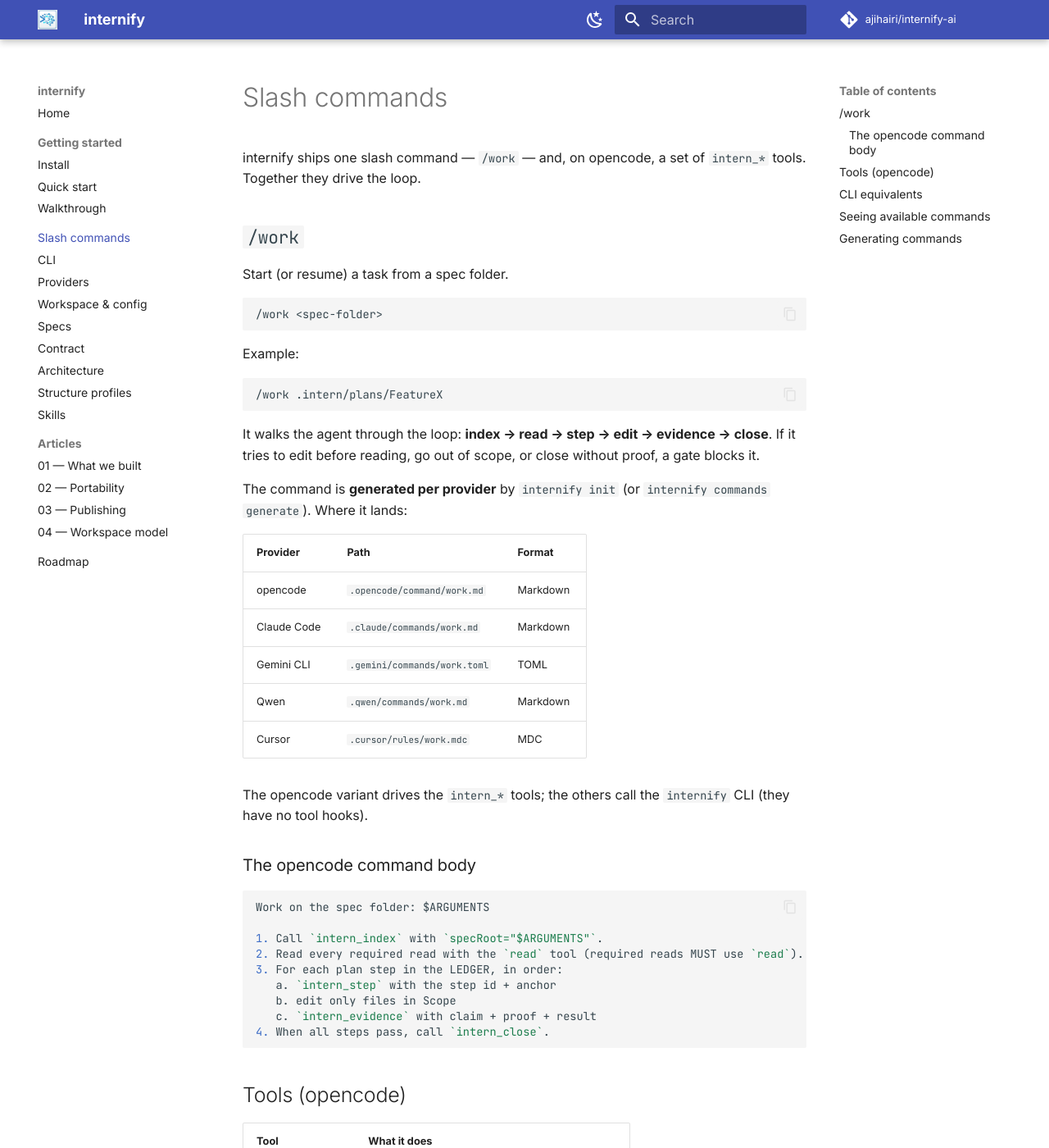
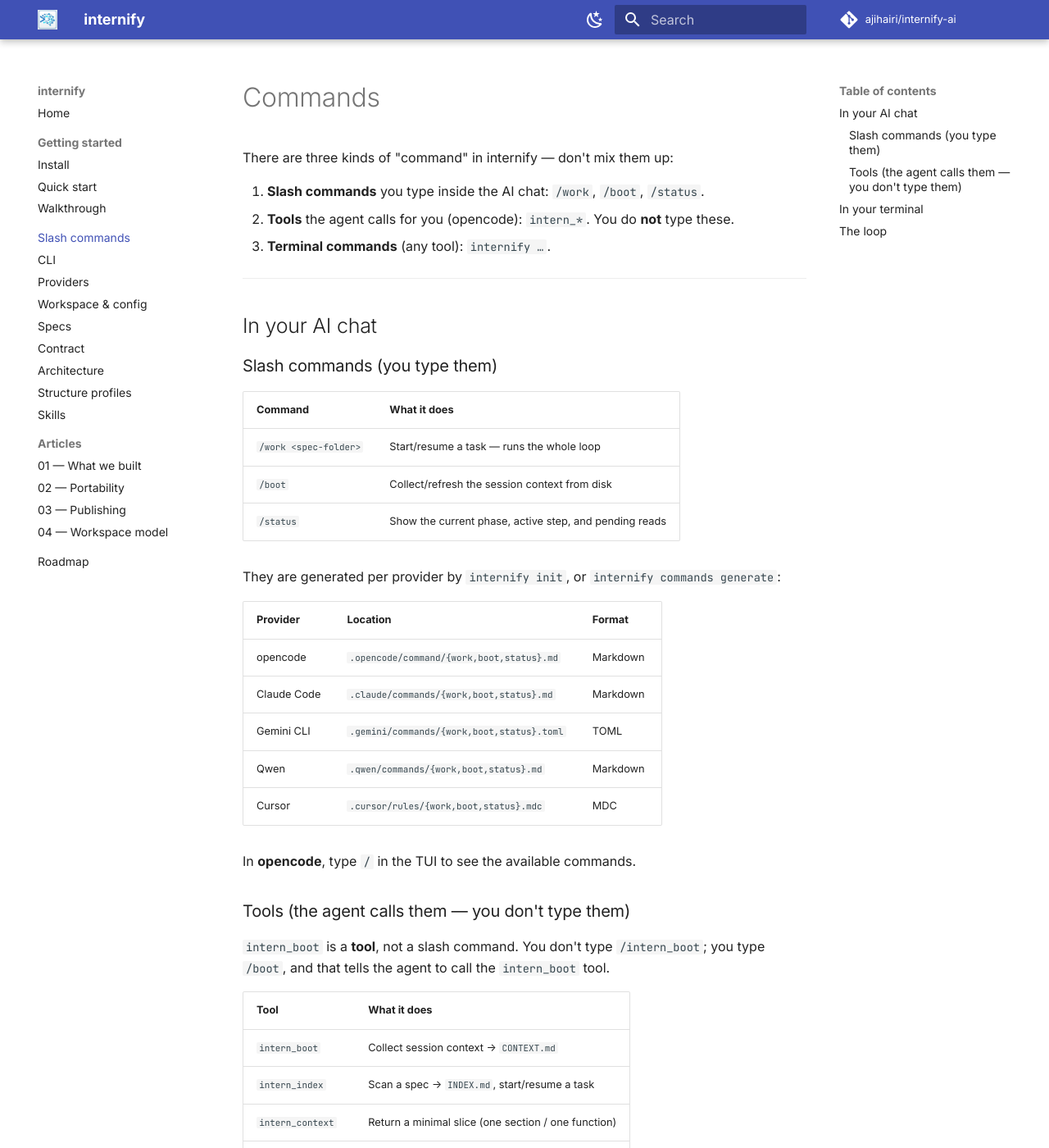
Before and after one commit to ajihairi/internify-ai, an MkDocs documentation site: the page built from docs/commands.md, in a window 1280 px wide and 1400 px high. Shown: the whole window at 82% size. Built offline with MkDocs 1.6.1 and Material for MkDocs 9.7.7, drawn with Linux system fonts in a browser that asks for light colours; comment, search, counter and statistics services are not loaded; some of the changed text lies outside the part shown.

Commit message:
feat(commands): add /boot + /status; docs clarify chat vs terminal
- generator emits work/boot/status per provider
- CONTEXT pack lists the available commands
- docs/commands.md: slash commands (you type) vs tools (agent calls) vs CLI

````diff
--- a/docs/commands.md
+++ b/docs/commands.md
@@ -1,55 +1,41 @@
-# Slash commands
+# Commands
 
-internify ships one slash command — `/work` — and, on opencode, a set of
-`intern_*` tools. Together they drive the loop.
+There are three kinds of "command" in internify — don't mix them up:
 
-## `/work`
+1. **Slash commands** you type inside the AI chat: `/work`, `/boot`, `/status`.
+2. **Tools** the agent calls for you (opencode): `intern_*`. You do **not** type
+   these.
+3. **Terminal commands** (any tool): `internify …`.
 
-Start (or resume) a task from a spec folder.
+---
 
-```text
-/work <spec-folder>
-```
+## In your AI chat
 
-Example:
+### Slash commands (you type them)
 
-```text
-/work .intern/plans/FeatureX
-```
+| Command | What it does |
+|---------|--------------|
+| `/work <spec-folder>` | Start/resume a task — runs the whole loop |
+| `/boot` | Collect/refresh the session context from disk |
+| `/status` | Show the current phase, active step, and pending reads |
 
-It walks the agent through the loop: **index → read → step → edit → evidence →
-close**. If it tries to edit before reading, go out of scope, or close without
-proof, a gate blocks it.
+They are generated per provider by `internify init`, or
+`internify commands generate`:
 
-The command is **generated per provider** by `internify init` (or
-`internify commands generate`). Where it lands:
+| Provider | Location | Format |
+|----------|----------|--------|
+| opencode | `.opencode/command/{work,boot,status}.md` | Markdown |
+| Claude Code | `.claude/commands/{work,boot,status}.md` | Markdown |
+| Gemini CLI | `.gemini/commands/{work,boot,status}.toml` | TOML |
+| Qwen | `.qwen/commands/{work,boot,status}.md` | Markdown |
+| Cursor | `.cursor/rules/{work,boot,status}.mdc` | MDC |
 
-| Provider | Path | Format |
-|----------|------|--------|
-| opencode | `.opencode/command/work.md` | Markdown |
-| Claude Code | `.claude/commands/work.md` | Markdown |
-| Gemini CLI | `.gemini/commands/work.toml` | TOML |
-| Qwen | `.qwen/commands/work.md` | Markdown |
-| Cursor | `.cursor/rules/work.mdc` | MDC |
+In **opencode**, type `/` in the TUI to see the available commands.
 
-The opencode variant drives the `intern_*` tools; the others call the
-`internify` CLI (they have no tool hooks).
+### Tools (the agent calls them — you don't type them)
 
-### The opencode command body
-
-```markdown
-Work on the spec folder: $ARGUMENTS
-
-1. Call `intern_index` with `specRoot="$ARGUMENTS"`.
-2. Read every required read with the `read` tool (required reads MUST use `read`).
-3. For each plan step in the LEDGER, in order:
-   a. `intern_step` with the step id + anchor
-   b. edit only files in Scope
-   c. `intern_evidence` with claim + proof + result
-4. When all steps pass, call `intern_close`.
-```
-
-## Tools (opencode)
+`intern_boot` is a **tool**, not a slash command. You don't type `/intern_boot`;
+you type `/boot`, and that tells the agent to call the `intern_boot` tool.
 
 | Tool | What it does |
 |------|--------------|
@@ -62,32 +48,38 @@ Work on the spec folder: $ARGUMENTS
 | `intern_status` | Show phase + ledger |
 | `intern_override` | One-shot, recorded gate bypass |
 
-## CLI equivalents
+Providers without tool hooks (Gemini, Qwen, Cursor) use the CLI instead.
 
-Providers without tool hooks use the CLI:
+---
 
-```bash
-internify index <spec-folder>
-internify read <path>
-internify step <id> <anchor>
-internify gate edit <file>        # exit 1 if blocked
-internify evidence <step> --claim "…" --proof "…" --result pass
-internify close
+## In your terminal
+
+| Command | What it does |
+|---------|--------------|
+| `internify init [dir] [--tool …] [--profile …] [--skills …]` | Scaffold + wire a provider |
+| `internify boot` | Collect session context → `state/CONTEXT.md` |
+| `internify index <spec-folder>` | Build `INDEX.md`, start/resume a task |
+| `internify read <path>` | Print a file and mark a required read done |
+| `internify context <path> <selector>` | Return a minimal slice |
+| `internify step <id> <anchor>` | Declare the active step |
+| `internify evidence <step> --claim … --proof … --result pass` | Record proof |
+| `internify close` | Validate evidence, append daily, finish |
+| `internify status` | Show phase + ledger |
+| `internify override <reason>` | One-shot recorded gate bypass |
+| `internify gate edit <file>` | Exit 1 if the file is blocked |
+| `internify gate bash "<cmd>"` | Exit 1 if a shell write is blocked |
+| `internify skills list` | List available skill packs |
+| `internify commands generate [dir] [--providers …]` | Generate the slash commands |
+| `internify update [--force]` | Refresh spec templates |
+
+See the [CLI reference](cli.md) for flags and examples.
+
+---
+
+## The loop
+
+Both the chat command and the CLI drive the same loop:
+
 ```
-
-## Seeing available commands
-
-| Tool | How |
-|------|-----|
-| opencode | type `/` in the TUI (or `/help`) — lists `.opencode/command/*.md` |
-| Claude Code | commands in `.claude/commands/` |
-| Gemini CLI | `.gemini/commands/*.toml` |
-| Cursor | rules in `.cursor/rules/` |
-
-## Generating commands
-
-```bash
-internify commands generate [dir] [--providers opencode,claude,gemini,qwen,cursor]
+Boot → Index → Read → Step → Edit → Evidence → Close → Daily
 ```
-
-`init` also generates the command for the chosen `--tool`.
````
Also changed, not shown: 2 other files.
